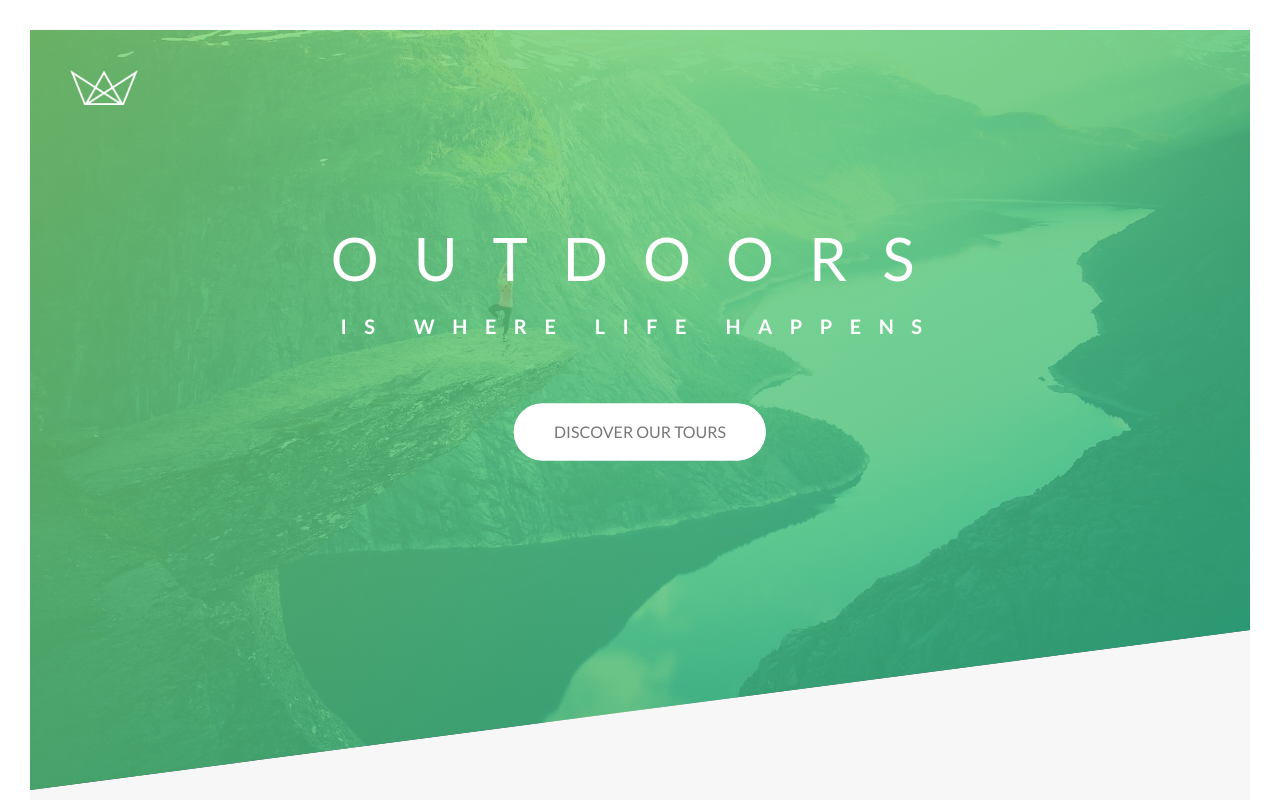
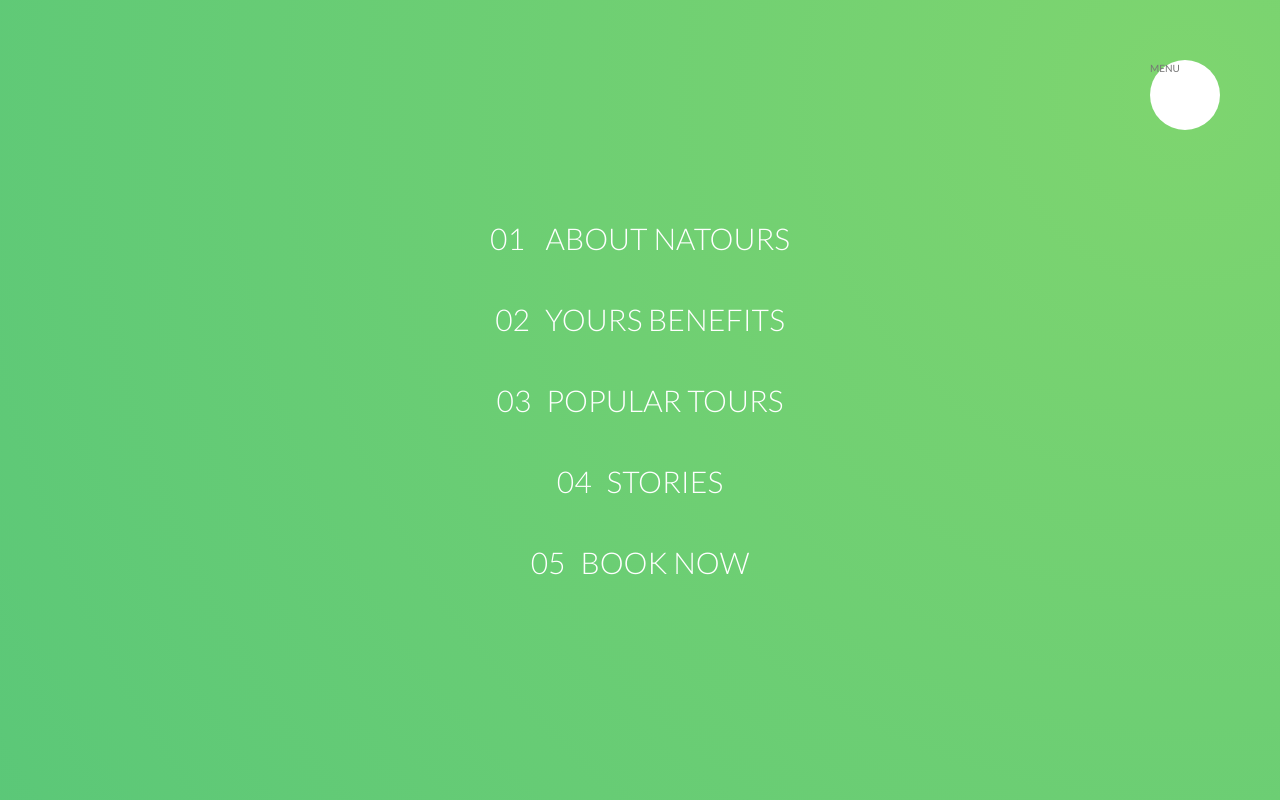
Before and after one commit to Tskhvedadze/natours, a website: page index.html in a window 1280 px wide. Shown: the top 800 px of the page. Drawn offline with Linux system fonts and the light colour scheme.

Commit message:
added navigation logics first part

```diff
--- a/index.html
+++ b/index.html
@@ -16,6 +16,48 @@
         <title>Natours | Exciting tours for adventurous people</title>
     </head>
     <body>
+        <div class="navigation">
+            <input
+                type="checkbox"
+                id="navi-toggle"
+                class="navigation__checkbox"
+            />
+            <label for="navi-toggle" class="navigation__button">MENU</label>
+
+            <div class="navigation__background">&nbsp;</div>
+
+            <nav class="navigation__nav">
+                <ul class="navigation__list">
+                    <li class="navigation__item">
+                        <a href="#" class="navigation__link">
+                            <span>01</span>
+                            About Natours</a
+                        >
+                    </li>
+                    <li class="navigation__item">
+                        <a href="#" class="navigation__link"
+                            ><span>02</span>Yours benefits</a
+                        >
+                    </li>
+                    <li class="navigation__item">
+                        <a href="#" class="navigation__link"
+                            ><span>03</span>Popular tours</a
+                        >
+                    </li>
+                    <li class="navigation__item">
+                        <a href="#" class="navigation__link"
+                            ><span>04</span>Stories</a
+                        >
+                    </li>
+                    <li class="navigation__item">
+                        <a href="#" class="navigation__link"
+                            ><span>05</span>Book now</a
+                        >
+                    </li>
+                </ul>
+            </nav>
+        </div>
+
         <header class="header">
             <di class="header__logo-box">
                 <img
--- /dev/null
+++ b/sass/layout/_navigation.scss
@@ -0,0 +1,88 @@
+.navigation {
+    &__checkbox {
+        display: none;
+    }
+
+    &__button {
+        background-color: $color-white;
+        height: 7rem;
+        width: 7rem;
+        position: fixed;
+        top: 6rem;
+        right: 6rem;
+        border-radius: 50%;
+        z-index: 2000;
+    }
+
+    &__background {
+        height: 6rem;
+        width: 6rem;
+        border-radius: 50%;
+        position: fixed;
+        top: 6.5rem;
+        right: 6.5rem;
+        background-image: radial-gradient(
+            $color-primary-light,
+            $color-primary-dark
+        );
+        z-index: 1000;
+
+        transform: scale(80);
+    }
+
+    &__nav {
+        height: 100vh;
+        width: 100%;
+        position: fixed;
+        top: 0;
+        right: 0;
+        z-index: 1500;
+    }
+
+    &__list {
+        position: absolute;
+        top: 50%;
+        left: 50%;
+        transform: translate(-50%, -50%);
+        list-style: none;
+        text-align: center;
+    }
+
+    &__item {
+        margin: 1rem;
+    }
+
+    &__link {
+        &:link,
+        &:visited {
+            font-size: 3rem;
+            font-weight: 300;
+            color: $color-white;
+            text-decoration: none;
+            text-transform: uppercase;
+            padding: 1rem 2rem;
+            background-image: linear-gradient(
+                120deg,
+                transparent 0%,
+                transparent,
+                50%,
+                $color-white 50%
+            );
+            background-size: 220%;
+            transition: all 0.4s;
+            display: inline-block;
+
+            span {
+                margin-right: 1.5rem;
+                display: inline-block;
+            }
+        }
+
+        &:hover,
+        &:active {
+            background-position: 100%;
+            color: $color-primary;
+            transform: translateX(1rem);
+        }
+    }
+}
--- a/sass/main.scss
+++ b/sass/main.scss
@@ -18,5 +18,6 @@
 @import 'layout/grid';
 @import 'layout/header';
 @import 'layout/footer';
+@import 'layout/navigation';
 
 @import 'pages/home';
```
Also changed, not shown: css/style.css.
